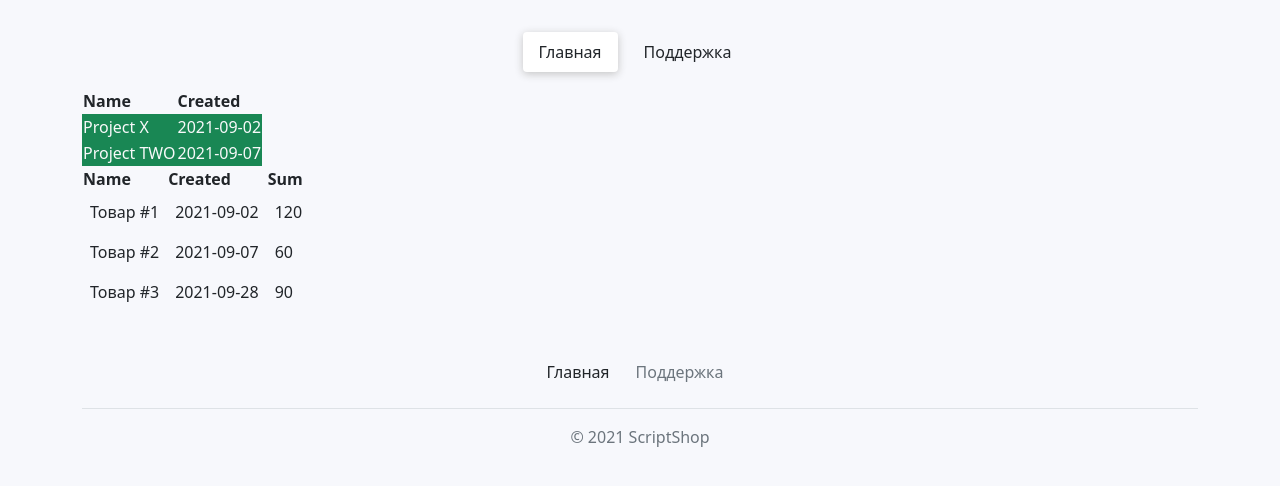
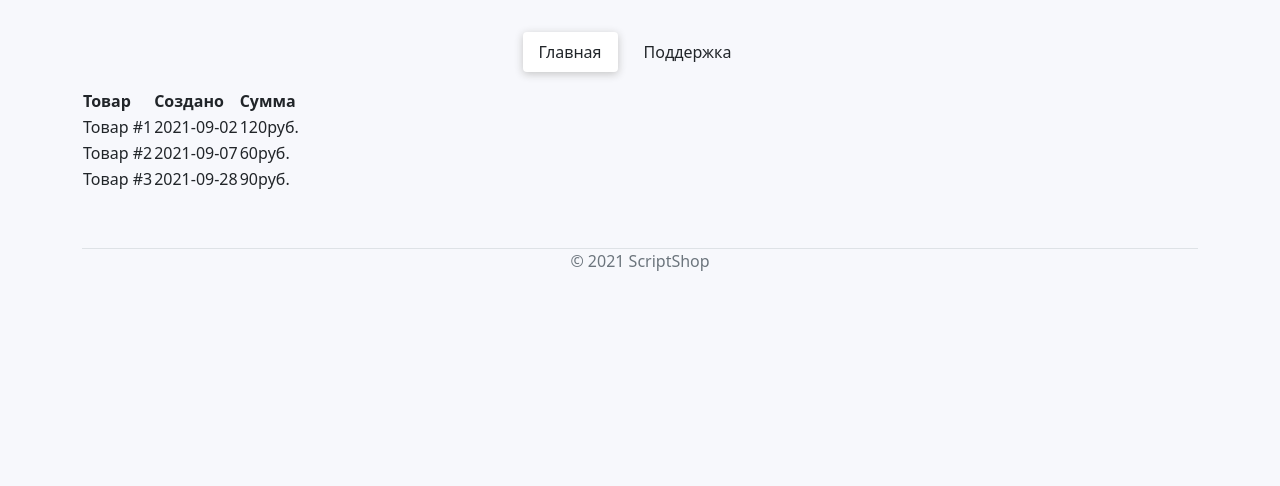
Before and after one commit to malfin/ScriptShop, a React (Create React App) app in the folder scriptshop/front/: page / in a window 1280 px wide. Shown: the top 486 px of the page. Built offline with nearby package versions, Linux system fonts and the light colour scheme.

Commit message:
HomeWork

```diff
--- a/scriptshop/front/src/App.js
+++ b/scriptshop/front/src/App.js
@@ -3,13 +3,7 @@ import React from 'react';
 import 'bootstrap/dist/css/bootstrap.min.css';
 import Header from './components/Header';
 import Footer from './components/Footer';
-import ProjectList from './components/Project';
 import ProductList from "./components/Product";
-
-const projectMock = [
-    {'name': "Project X", 'created': "2021-09-02"},
-    {'name': "Project TWO", 'created': "2021-09-07"},
-];
 
 const productMock = [
     {'name': "Товар #1", 'created': "2021-09-02", 'sum': '120'},
@@ -21,16 +15,12 @@ class App extends React.Component {
     constructor(props) {
         super(props);
         this.state = {
-            users: [],
-            projects: [],
-            tasks: [],
             products: [],
         };
     }
 
     componentDidMount() {
         this.setState({
-                projects: projectMock,
                 products: productMock,
             }
         )
@@ -41,7 +31,6 @@ class App extends React.Component {
         return (
             <div className='container'>
                 <Header/>
-                <ProjectList projects={this.state.projects}/>
                 <ProductList products={this.state.products}/>
                 <Footer/>
             </div>
--- a/scriptshop/front/src/components/Footer.js
+++ b/scriptshop/front/src/components/Footer.js
@@ -1,11 +1,7 @@
 const Footer = () => {
     return (
         <footer className="py-3 my-4">
-            <ul className="nav justify-content-center border-bottom pb-3 mb-3">
-                <li className="nav-item"><a href="/#" className="nav-link px-2 active">Главная</a></li>
-                <li className="nav-item"><a href="/#" className="nav-link px-2 text-muted">Поддержка</a></li>
-            </ul>
-            <p className="text-center text-muted">&copy; 2021 ScriptShop</p>
+            <p className="text-center text-muted border-top pb-3 mt-3">&copy; 2021 ScriptShop</p>
         </footer>
     )
 }
--- a/scriptshop/front/src/components/Product.js
+++ b/scriptshop/front/src/components/Product.js
@@ -1,15 +1,15 @@
 const Product = (product) => {
     console.log('product:', product);
     return (
-        <tr className='m-5'>
-            <td className='p-2'>
+        <tr>
+            <td>
                 {product.name}
             </td>
-            <td className='p-2'>
+            <td>
                 {product.created}
             </td>
-            <td className='p-2'>
-                {product.sum}
+            <td>
+                {product.sum}руб.
             </td>
         </tr>
     )
@@ -18,12 +18,12 @@ const Product = (product) => {
 const ProductList = (props) => {
     console.log('propsProduct', props.props);
     return (
-        <table className="product-list">
+        <table className="product-list text-justify">
             <thead>
             <tr className="text-dark m-2">
-                <th className='m-2'>Name</th>
-                <th className='m-2'>Created</th>
-                <th className='m-2'>Sum</th>
+                <th className='m-2'>Товар</th>
+                <th className='m-2'>Создано</th>
+                <th className='m-2'>Сумма</th>
             </tr>
             </thead>
             <tbody>
--- a/scriptshop/front/src/components/Project.js
+++ /dev/null
@@ -1,33 +0,0 @@
-const Project = (project) => {
-    console.log('project', project);
-    return (
-        <tr className='m-3 bg-success'>
-            <td>
-                {project.name}
-            </td>
-            <td>
-                {project.created}
-            </td>
-        </tr>
-    )
-}
-
-const ProjectList = (props) => {
-    // console.log('product_list', props.projects);
-    console.log('props: ', props.props);
-    return (
-        <table className="product-list text-light">
-            <thead>
-            <tr className="text-dark">
-                <th>Name</th>
-                <th>Created</th>
-            </tr>
-            </thead>
-            <tbody>
-            {props.projects.map(Project)}
-            </tbody>
-        </table>
-    )
-}
-
-export default ProjectList;
```
